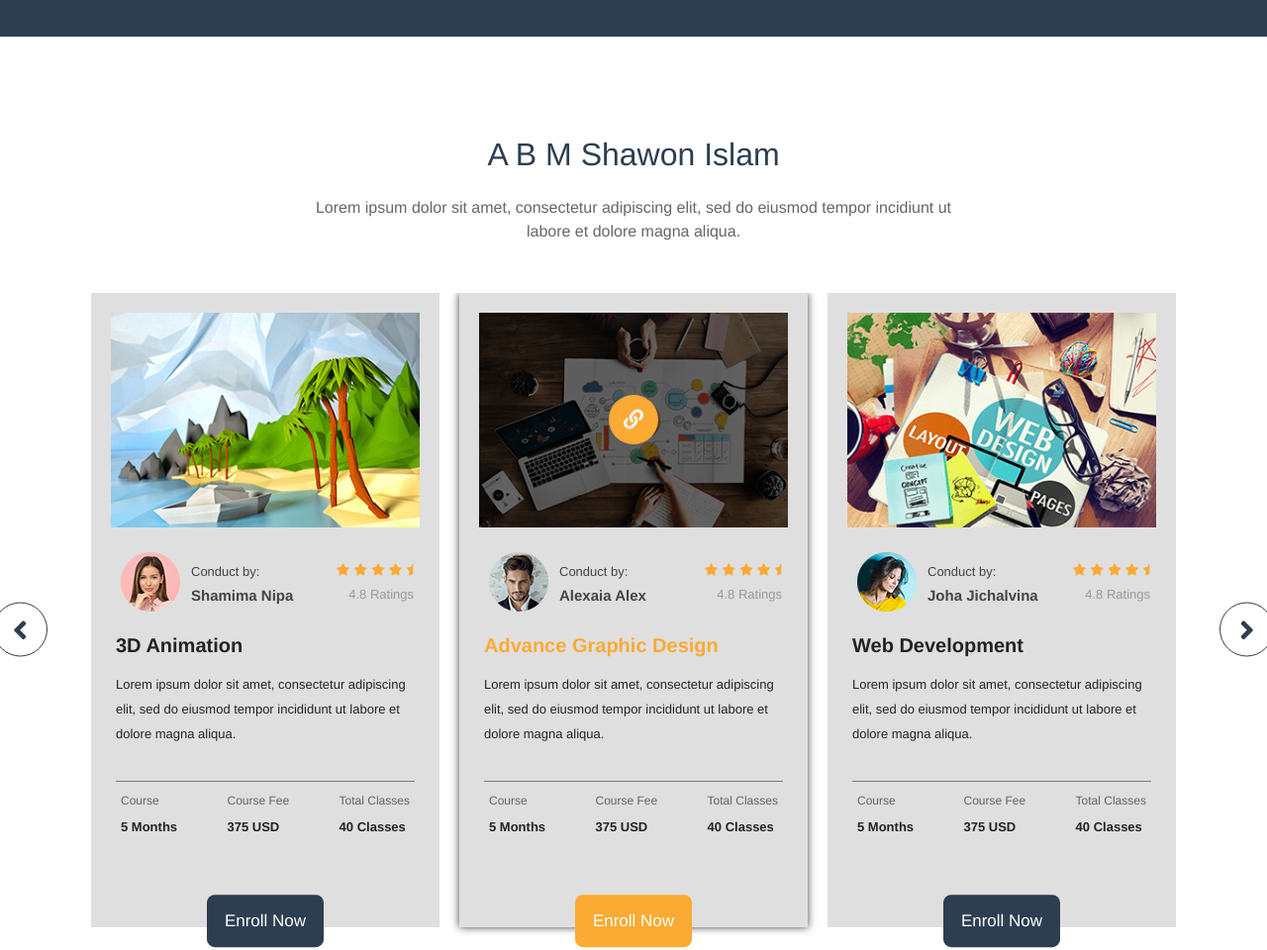
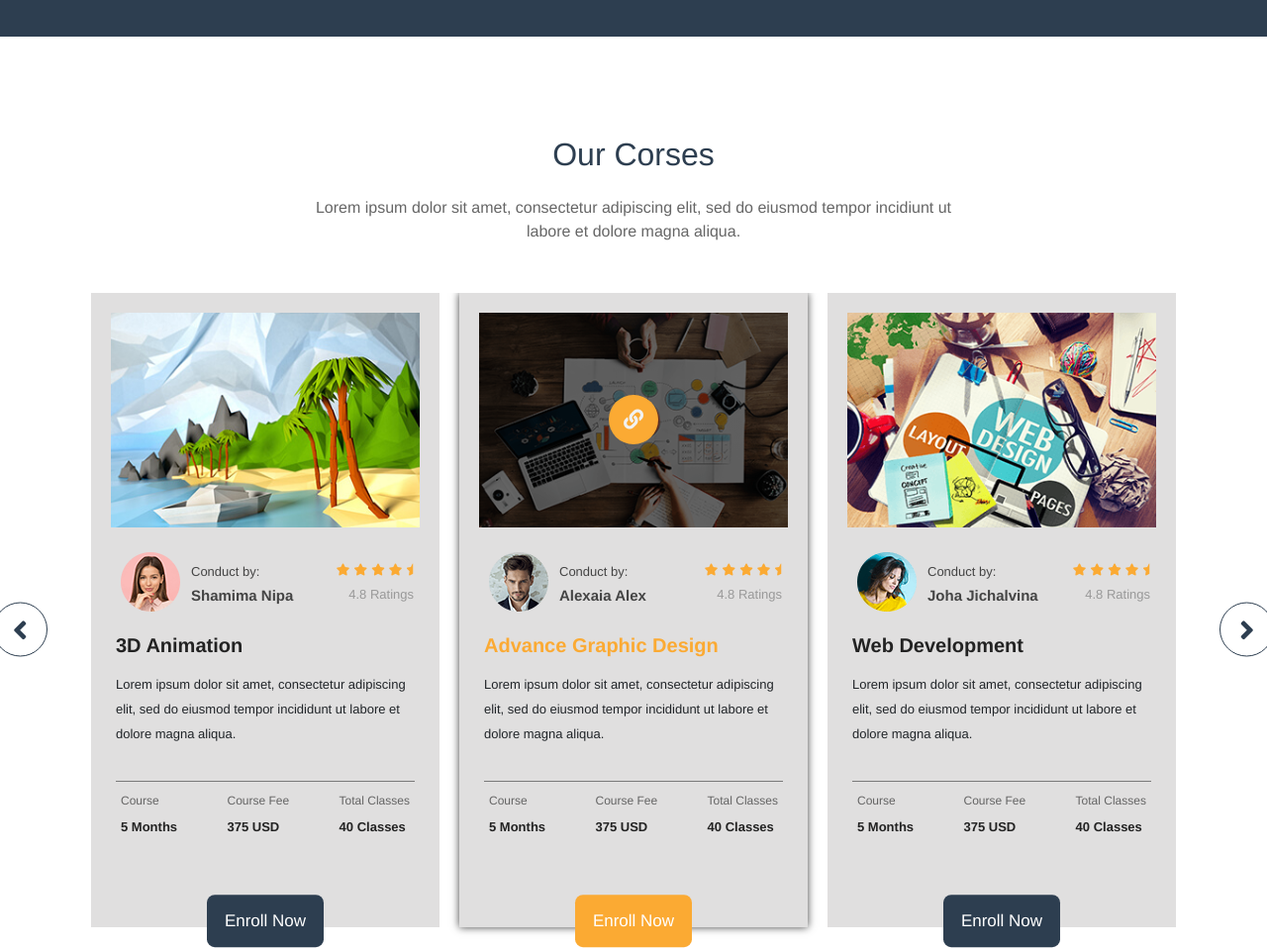
Before and after one commit to mdalamincseme/gyan, a plain HTML site: page index.html in a window 1280 px wide. Shown: the part 1841-2801 px from the top of the page at 99% size. Drawn offline with nearby package versions, Linux system fonts and the light colour scheme.

Commit message:
name changes

```diff
--- a/index.html
+++ b/index.html
@@ -260,7 +260,7 @@
   ==================================== -->
   <section id="course-part">
     <div class="title">
-      <h1>A B M Shawon Islam</h1>
+      <h1>Our Corses</h1>
       <p>Lorem ipsum dolor sit amet, consectetur adipiscing elit, sed do eiusmod tempor incidiunt ut labore et dolore
         magna aliqua.</p>
     </div>
```
